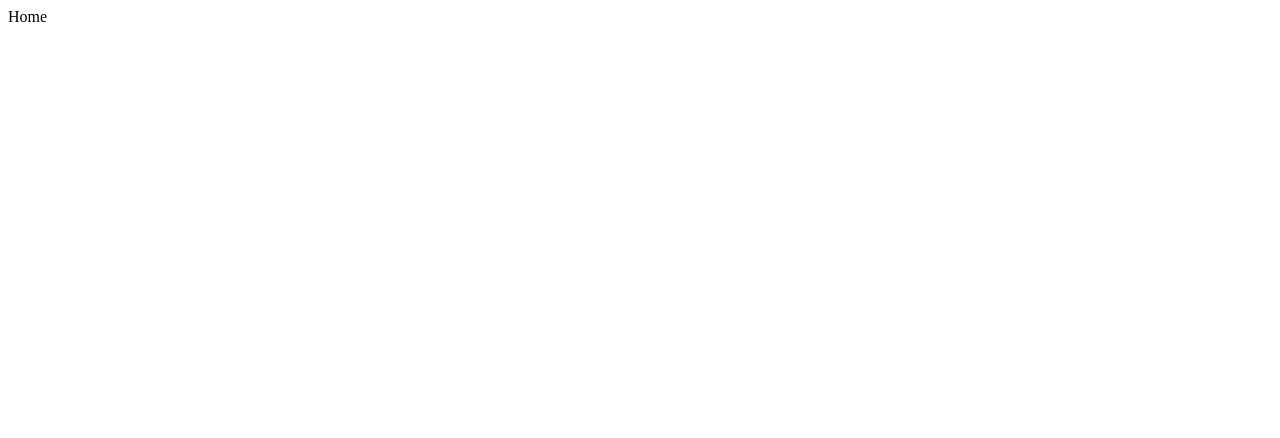
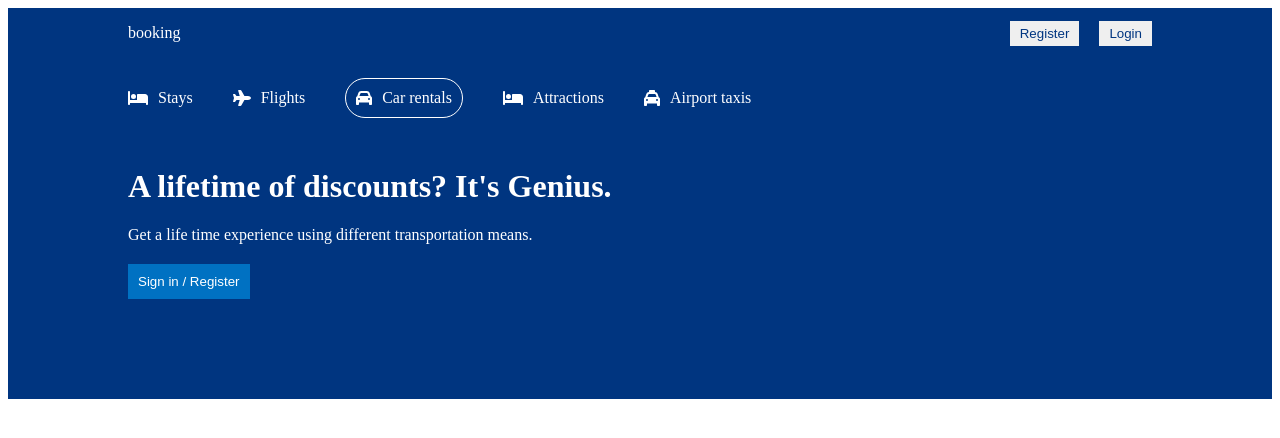
Before and after one commit to EngNelson/hotel-booking, a React (Create React App) app: page / in a window 1280 px wide. Shown: the top 438 px of the page. Built offline with nearby package versions, Linux system fonts and the light colour scheme.

Commit message:
header in progress

```diff
--- a/package.json
+++ b/package.json
@@ -3,6 +3,10 @@
   "version": "0.1.0",
   "private": true,
   "dependencies": {
+    "@fortawesome/fontawesome-svg-core": "^6.1.1",
+    "@fortawesome/free-regular-svg-icons": "^6.1.1",
+    "@fortawesome/free-solid-svg-icons": "^6.1.1",
+    "@fortawesome/react-fontawesome": "^0.1.18",
     "@testing-library/jest-dom": "^5.16.4",
     "@testing-library/react": "^13.1.1",
     "@testing-library/user-event": "^13.5.0",
--- /dev/null
+++ b/src/components/header/Header.jsx
@@ -0,0 +1,46 @@
+import {
+  faBed,
+  faCar,
+  faPlane,
+  faTaxi,
+} from "@fortawesome/free-solid-svg-icons";
+import { FontAwesomeIcon } from "@fortawesome/react-fontawesome";
+import "./header.css";
+
+const Header = () => {
+  return (
+    <div className="header">
+      <div className="headerContainer">
+        <div className="headerList">
+          <div className="headerListItem">
+            <FontAwesomeIcon icon={faBed} />
+            <span>Stays</span>
+          </div>
+          <div className="headerListItem">
+            <FontAwesomeIcon icon={faPlane} />
+            <span>Flights</span>
+          </div>
+          <div className="headerListItem  active">
+            <FontAwesomeIcon icon={faCar} />
+            <span>Car rentals</span>
+          </div>
+          <div className="headerListItem">
+            <FontAwesomeIcon icon={faBed} />
+            <span>Attractions</span>
+          </div>
+          <div className="headerListItem">
+            <FontAwesomeIcon icon={faTaxi} />
+            <span>Airport taxis</span>
+          </div>
+        </div>
+        <h1 className="headerTitle">A lifetime of discounts? It's Genius.</h1>
+        <p className="headerDesc">
+          Get a life time experience using different transportation means.
+        </p>
+        <button className="headerBtn">Sign in / Register</button>
+      </div>
+    </div>
+  );
+};
+
+export default Header;
--- /dev/null
+++ b/src/components/header/header.css
@@ -0,0 +1,43 @@
+.header {
+    background-color: #003580;
+    color: white;
+    display: flex;
+    justify-content: center;
+}
+
+.headerContainer {
+    width: 100%;
+    max-width: 1024px;
+    margin: 20px 0px 100px 0px;
+}
+
+.headerList {
+    display: flex;
+    gap: 40px;
+    margin-bottom: 50px;
+}
+
+.headerListItem {
+    display: flex;
+    align-items: center;
+    gap: 10px;
+}
+
+.headerListItem.active {
+    border: 1px solid white;
+    padding: 10px;
+    border-radius: 20px;
+}
+
+.headerDesc {
+    margin: 20px 0px;
+}
+
+.headerBtn {
+    background-color: #0071c2;
+    color: white;
+    font-weight: 500;
+    border: none;
+    padding: 10px;
+    cursor: pointer;
+}
--- a/src/pages/home/Home.jsx
+++ b/src/pages/home/Home.jsx
@@ -1,7 +1,14 @@
+import Header from "../../components/header/Header";
+import Navbar from "../../components/navbar/Navbar";
 import "./home.css";
 
 const Home = () => {
-  return <div>Home</div>;
+  return (
+    <div>
+      <Navbar />
+      <Header />
+    </div>
+  );
 };
 
 export default Home;
```
Also changed, not shown: 1 other file (tests, documents, lock files or other folders).
